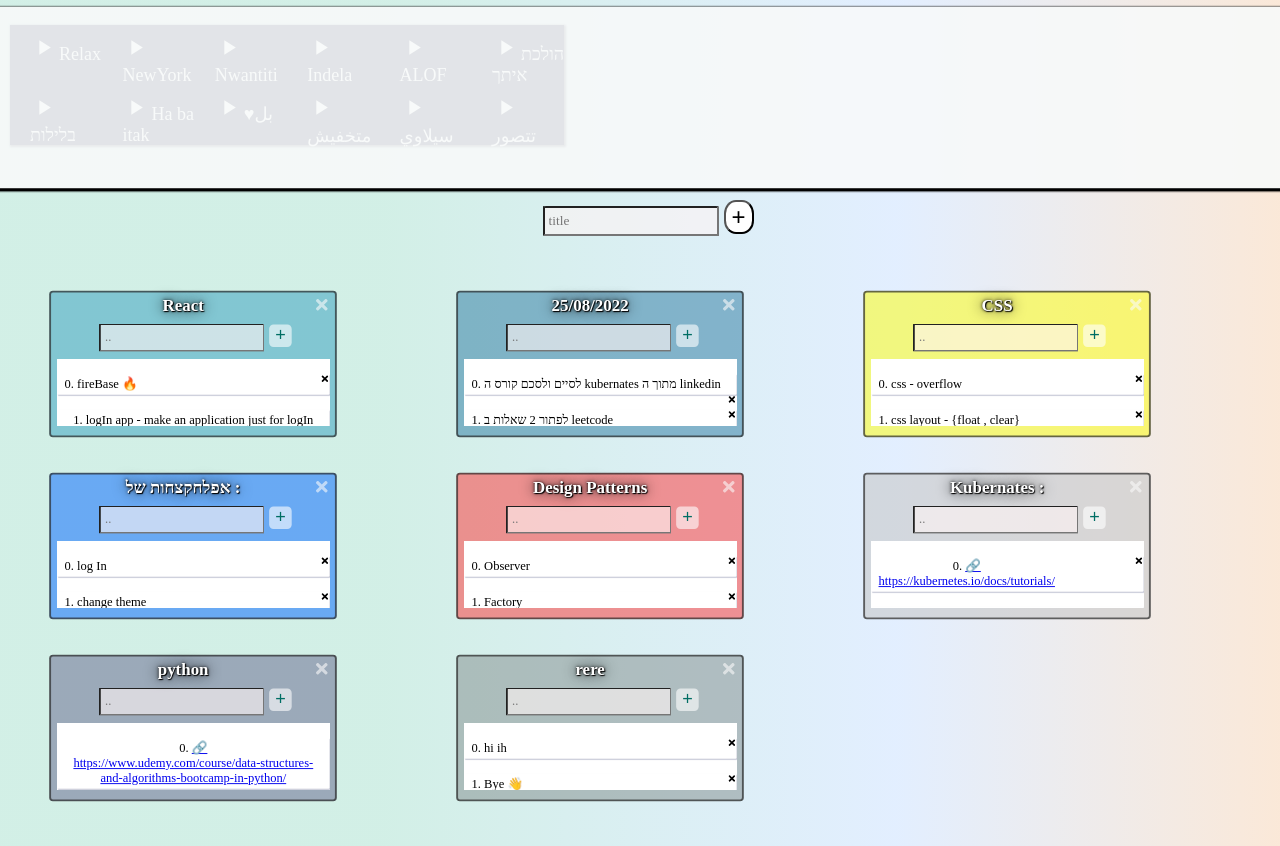
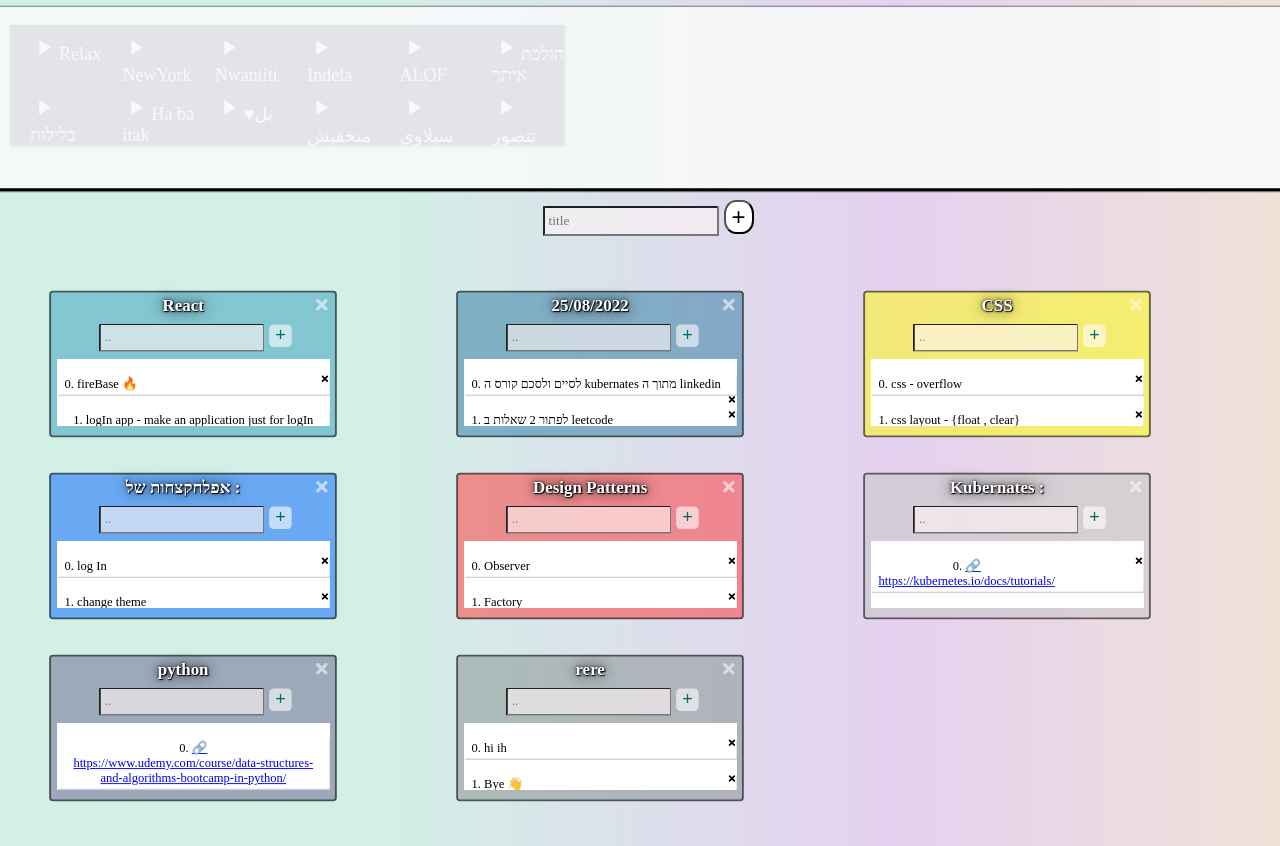
Before and after one commit to rehamAbass/to-do-v3, a React (Create React App) app: page / in a window 1280 px wide. Shown: the top 846 px of the page. Built offline with nearby package versions, Linux system fonts and the light colour scheme; data requests are answered from the project's data file; a web font is replaced by a local one.

Commit message:
Update index.css

```diff
--- a/src/index.css
+++ b/src/index.css
@@ -3,8 +3,8 @@
 
 body {
    background: linear-gradient(to left,
-        rgba(240, 180, 126, 0.3) 0%,
-          rgba(160, 200, 255, 0.3) 30%,
+        rgba(200, 160, 126, 0.3) 0%,
+          rgba(170, 100, 205, 0.3) 30%,
           rgba(107, 203, 173, 0.3) 70%);
 
   margin: 0;
```
